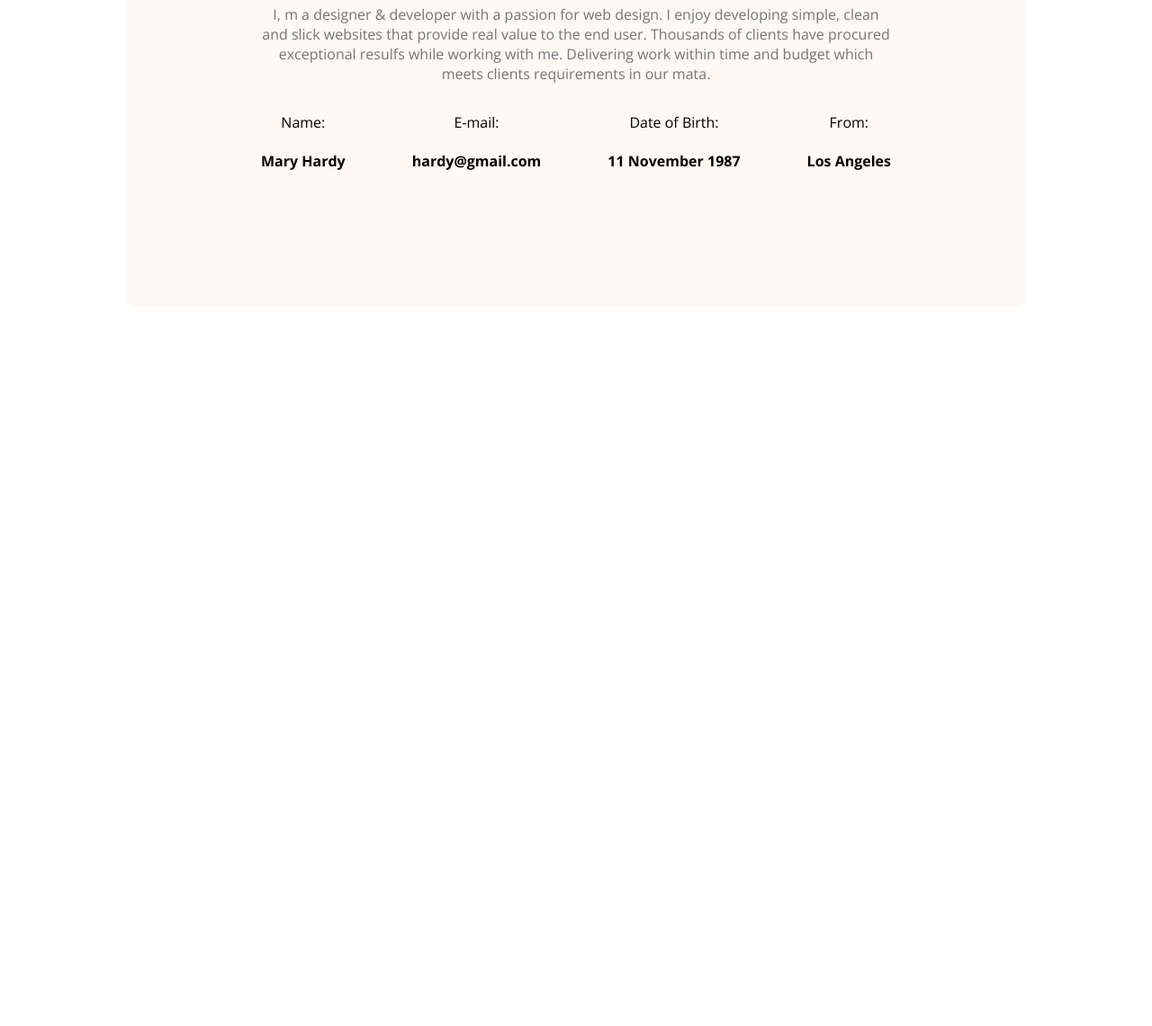
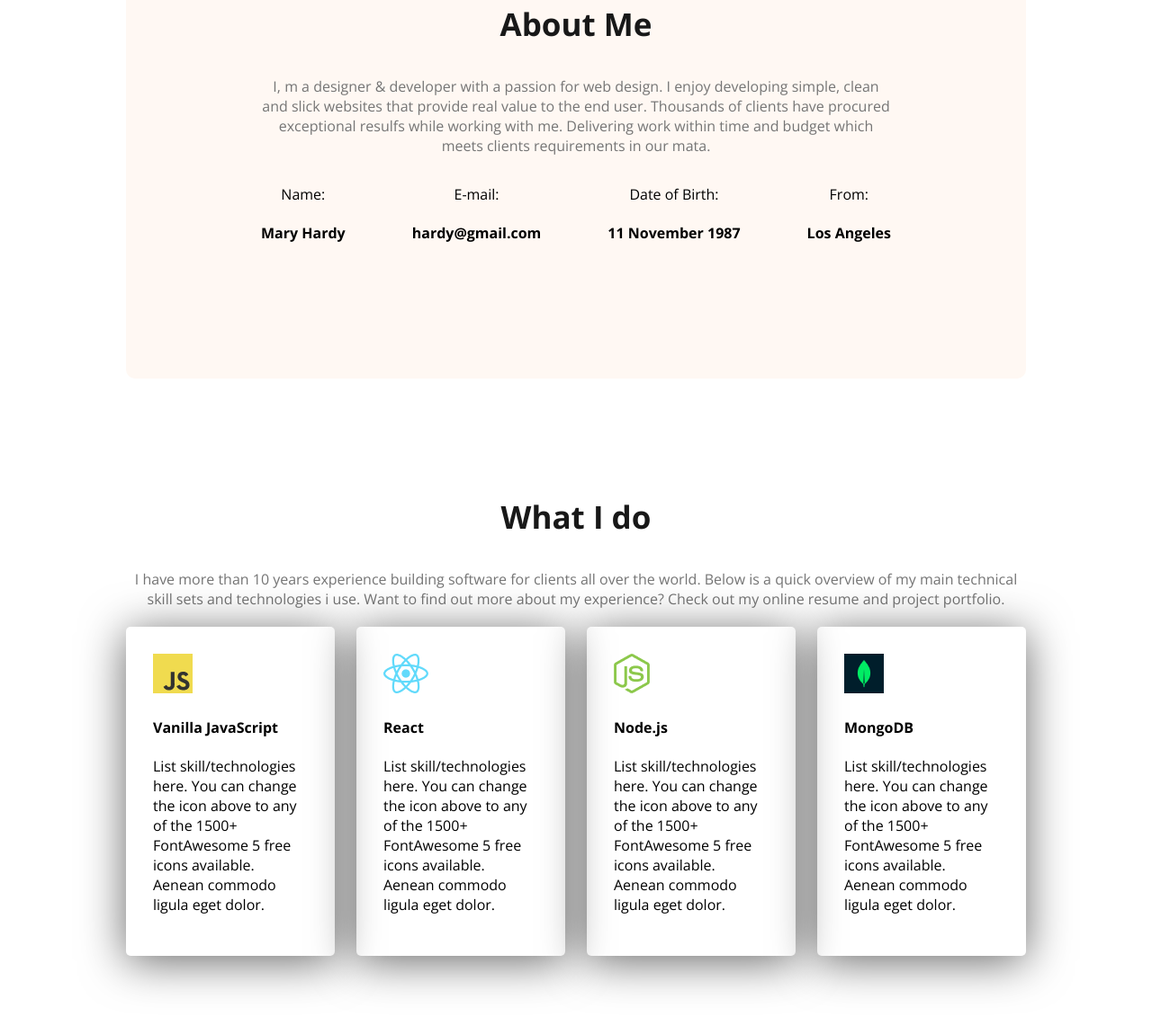
Before and after one commit to jaforis/portfolio-resources1, a plain HTML site: page index.html in a window 1280 px wide. Shown: the part 1029-2170 px from the top of the page at 90% size. Before the commit the page ends 1378 px from the top, so only its background shows below. Drawn offline with nearby package versions, Linux system fonts and the light colour scheme.

Commit message:
added skills section

```diff
--- a/index.html
+++ b/index.html
@@ -57,6 +57,32 @@
 </div>
 </div>
 </section>
+<section class="skills">
+    <h3 class="section-title text-center">What I do</h3>
+    <p class="section-description text-center">I have more than 10 years experience building software for clients all over the world. Below is a quick overview of my main technical skill sets and technologies i use. Want to find out more about my experience? Check out my online resume and project portfolio.</p>
+<div class="skills-container">
+    <div class="skill">
+        <img src="images/icons/js.png" alt="">
+        <h4 class="skill-title">Vanilla JavaScript</h4>
+        <p class="skill-description">List skill/technologies here. You can change the icon above to any of the 1500+ FontAwesome 5 free icons available. Aenean commodo ligula eget dolor.</p>
+    </div>
+    <div class="skill">
+        <img src="images/icons/react.png" alt="">
+        <h4 class="skill-title">React</h4>
+        <p class="skill-description">List skill/technologies here. You can change the icon above to any of the 1500+ FontAwesome 5 free icons available. Aenean commodo ligula eget dolor.</p>
+    </div>
+    <div class="skill">
+        <img src="images/icons/nodejs.png" alt="">
+        <h4 class="skill-title">Node.js</h4>
+        <p class="skill-description">List skill/technologies here. You can change the icon above to any of the 1500+ FontAwesome 5 free icons available. Aenean commodo ligula eget dolor.</p>
+    </div>
+    <div class="skill">
+        <img src="images/icons/mongo.png" alt="">
+        <h4 class="skill-title">MongoDB</h4>
+        <p class="skill-description">List skill/technologies here. You can change the icon above to any of the 1500+ FontAwesome 5 free icons available. Aenean commodo ligula eget dolor.</p>
+    </div>
+</div>
+</section>
 </main>
 
 
--- a/style/style.css
+++ b/style/style.css
@@ -85,14 +85,30 @@ nav{
 .about{
     border-radius: 10px;
     padding: 130px 150px;
-    margin-top: 50px;
     text-align: center;
 }
 main{
     max-width: 1000px;
     margin: 0 auto;
 }
+main section{
+    margin-top: 130px;
+    margin-bottom: 130px;
+}
 .about-items{
     display: flex;
     justify-content: space-between;
 }
+.text-center{
+    text-align: center;
+}
+.skills-container{
+    margin-top: 20px;
+    display: flex;
+    gap: 24px;
+}
+.skill{
+    padding: 30px;
+    box-shadow: 0 6px 50px 0px rgba(0, 0, 0, 0.6);
+    border-radius: 5px;
+}
```
